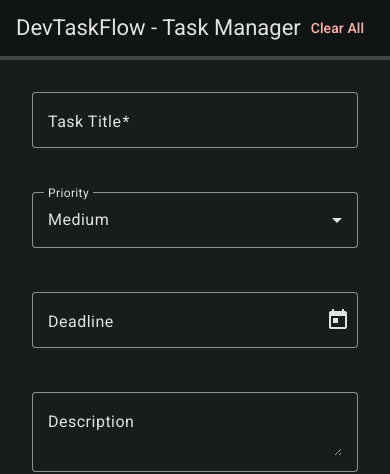
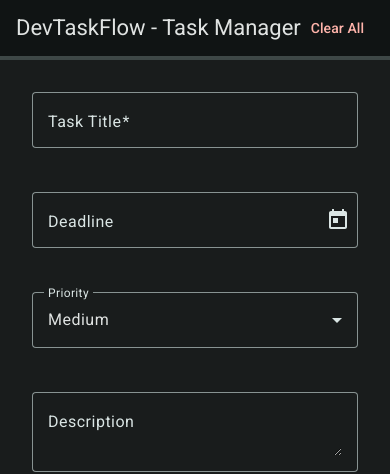
Before and after one commit to art2url/dev-task-flow, an Angular app: page /tasks in a window 390 px wide. Shown: the top 474 px of the page. Built offline with nearby package versions, Linux system fonts and the light colour scheme.

Commit message:
Position Task Title, Priority, and Deadline fields horizontally; refactor SCSS to remove redundancies and unify responsive behavior

```diff
--- a/src/app/features/tasks/task-form/task-form.component.html
+++ b/src/app/features/tasks/task-form/task-form.component.html
@@ -3,7 +3,8 @@
     <div [hidden]="!showForm">
       <mat-card-content>
         <div class="form-container">
-          <mat-form-field appearance="outline" class="task-input">
+          <div class="row-fields">
+            <mat-form-field appearance="outline" class="task-input wide-input">
               <mat-label>Task Title</mat-label>
               <input
                 matInput
@@ -23,16 +24,6 @@
               </mat-error>
             </mat-form-field>
 
-          <div class="row-fields">
-            <mat-form-field appearance="outline" class="task-input small-input">
-              <mat-label>Priority</mat-label>
-              <mat-select [(ngModel)]="priority" name="priority">
-                <mat-option value="Low">Low</mat-option>
-                <mat-option value="Medium">Medium</mat-option>
-                <mat-option value="High">High</mat-option>
-              </mat-select>
-            </mat-form-field>
-
             <mat-form-field appearance="outline" class="task-input small-input">
               <mat-label>Deadline</mat-label>
               <input
@@ -47,6 +38,15 @@
                 [for]="picker"
               ></mat-datepicker-toggle>
               <mat-datepicker #picker></mat-datepicker>
+            </mat-form-field>
+
+            <mat-form-field appearance="outline" class="task-input small-input">
+              <mat-label>Priority</mat-label>
+              <mat-select [(ngModel)]="priority" name="priority">
+                <mat-option value="Low">Low</mat-option>
+                <mat-option value="Medium">Medium</mat-option>
+                <mat-option value="High">High</mat-option>
+              </mat-select>
             </mat-form-field>
           </div>
 
--- a/src/app/features/tasks/task-form/task-form.component.scss
+++ b/src/app/features/tasks/task-form/task-form.component.scss
@@ -10,23 +10,41 @@
 
 .task-buttons {
   display: flex;
-  justify-content: flex-end;
-  gap: math.div($spacing, 2);
-  padding: math.div($spacing, 2);
+  justify-content: space-between;
+  gap: $spacing / 2;
+  padding: $spacing / 2;
 }
 
 .form-container {
   display: flex;
   flex-direction: column;
   gap: $spacing;
+}
 
-  .row-fields {
-    display: flex;
-    gap: $spacing;
+.row-fields {
+  display: flex;
+  justify-content: space-between;
+  flex-wrap: wrap;
+  gap: $spacing;
 
-    .small-input {
-      flex: 1 1 45%;
-      min-width: 200px;
+  .wide-input {
+    flex: 2;
+    min-width: 350px;
+  }
+
+  .small-input,
+  .task-input {
+    flex: 1;
+    min-width: 200px;
+  }
+
+  @media (max-width: 1024px) {
+    flex-direction: column;
+
+    .wide-input,
+    .small-input,
+    .task-input {
+      width: 100%;
     }
   }
 }
@@ -39,15 +57,11 @@
 @media (max-width: 768px) {
   .row-fields {
     flex-direction: column;
-    .small-input {
+
+    .wide-input,
+    .small-input,
+    .task-input {
       width: 100%;
     }
   }
 }
-
-.task-buttons {
-  display: flex;
-  justify-content: space-between;
-  gap: $spacing / 2;
-  padding: $spacing / 2;
-}
--- a/src/app/features/tasks/task-list/task-list.component.scss
+++ b/src/app/features/tasks/task-list/task-list.component.scss
@@ -49,6 +49,11 @@ mat-paginator {
 
 .task-subtitle {
   padding: math.div($spacing, 2);
+
+  .overdue {
+    color: #f15152;
+    font-weight: bold;
+  }
 }
 
 .task-list {
@@ -73,7 +78,8 @@ mat-paginator {
   justify-content: flex-start;
   margin-top: math.div($spacing, 2) * 2;
 
-  .control-item {
+  .control-item,
+  .search-field {
     flex: 1 1 220px;
     min-width: 220px;
     max-width: 300px;
@@ -86,10 +92,10 @@ mat-paginator {
   }
 }
 
+// Media Queries Consolidated
 @media (min-width: 1240px) {
   .controls {
     justify-content: flex-start;
-
     .control-item,
     .search-field {
       width: auto;
@@ -101,29 +107,19 @@ mat-paginator {
 
 @media (min-width: 1375px) {
   .controls {
-    justify-content: flex-start;
     flex-wrap: nowrap;
-
-    .control-item,
-    .search-field {
-      width: auto;
-      min-width: 250px;
-      max-width: 400px;
-    }
   }
 }
 
 @media (max-width: 1024px) {
   .controls {
     flex-direction: row;
-    flex-wrap: wrap;
     justify-content: center;
 
     .control-item,
     .search-field {
       flex: 1 1 calc(50% - $spacing);
-      min-width: 200px;
-      max-width: 100%;
+      width: 100%;
     }
   }
 }
@@ -131,27 +127,20 @@ mat-paginator {
 @media (max-width: 768px) {
   .controls {
     flex-direction: column;
-    align-items: stretch;
-
     .control-item,
     .search-field {
       width: 100%;
-      min-width: 100%;
     }
   }
 }
 
 @media (max-width: 600px) {
   .controls {
-    flex-direction: column;
-    align-items: stretch;
     gap: math.div($spacing, 2);
 
     .control-item,
     .search-field {
       width: 100%;
-      min-width: 100%;
-      max-width: 100%;
       font-size: 14px;
 
       mat-select,
@@ -197,12 +186,3 @@ mat-paginator {
 ::ng-deep .custom-dialog-backdrop {
   background-color: rgba(0, 0, 0, 0.85) !important;
 }
-
-.task-subtitle {
-  padding: math.div($spacing, 2);
-
-  .overdue {
-    color: #f15152;
-    font-weight: bold;
-  }
-}
```
Lines whose indentation alone changed are shown as unchanged.
